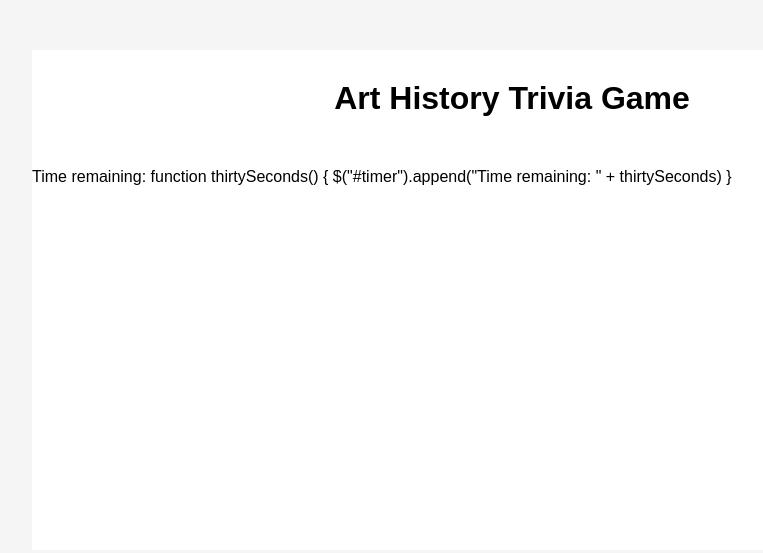
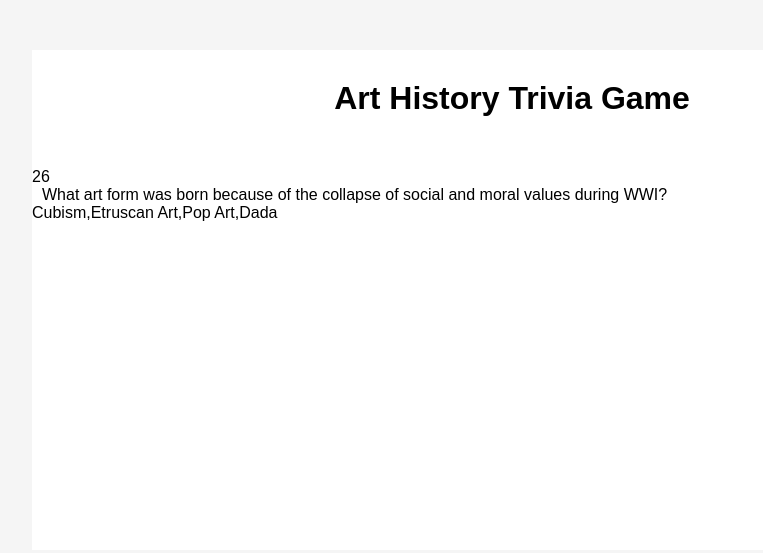
Before and after one commit to mollyclaire/Trivia-Game, a plain HTML site: page index.html in a window 1280 px wide. Shown: the whole page, without its empty margins (128-891 px from the left). Drawn offline with nearby package versions, Linux system fonts and the light colour scheme.

Commit message:
Fixed countdown timerin Javascript.

```diff
--- a/assets/css/style.css
+++ b/assets/css/style.css
@@ -8,6 +8,7 @@ body {
     width: 960px;
     height: 500px;
     margin: auto;
+    position: relative;
 }
 
 h1 {
@@ -15,3 +16,10 @@ h1 {
     margin-top: 50px;
     padding: 30px;
 }
+
+#question {
+    margin: 0 auto;
+    text-align: center;
+    padding: 10px;
+
+}
--- a/assets/javascript/app.js
+++ b/assets/javascript/app.js
@@ -31,25 +31,40 @@ var questionList = [
 
 // User clicks "Start" button to begin
 
+
 // Function to display questions and answer choices
-var currentquestion = 0;
+// var currentquestion = 0;
+// function displayQuestion() {
+//     $("#question").text(questionList[currentquestion].question);
+//     var options = questionList[currentquestion].answers;
+//     console.log(options);
+//     for (var i = 0; i < options.length; i++) {
+//     console.log(questionList[currentquestion].answers[i]);
+//   }
+
+//     }
+var currentQuestion = 0;
 function displayQuestion() {
-    $("#question").text(questionList[currentquestion].question);
-    var options = questionList[currentquestion].choices;
-    console.log(options);
-    for (var i = 0; i < options.length; i++) {
-    console.log(questionList[currentquestion].choices[i]);
-  }
+    let q = questionList[currentQuestion].question;
+
+        console.log(q);
+    let a = questionList[currentQuestion].answers;
+
+        $("#question").text(q);
+        $("#answers").text(a);
 
     }
+    displayQuestion();
 
 // Create function for a 30 sec timer that applies to only one question
-setTimeout(function() {thirtySeconds(), 30000;})
-function thirtySeconds() {
-    $("#timer").append("Time remaining: " + thirtySeconds)
-  }
 
-
+var sec = 30
+var timer = setInterval(function() {
+   $('#timer').text(sec--);
+   if (sec == -1) {
+      clearInterval(timer);
+   }
+}, 1000);
 
 // User clicks on an answer
     // If it's wrong...
```
